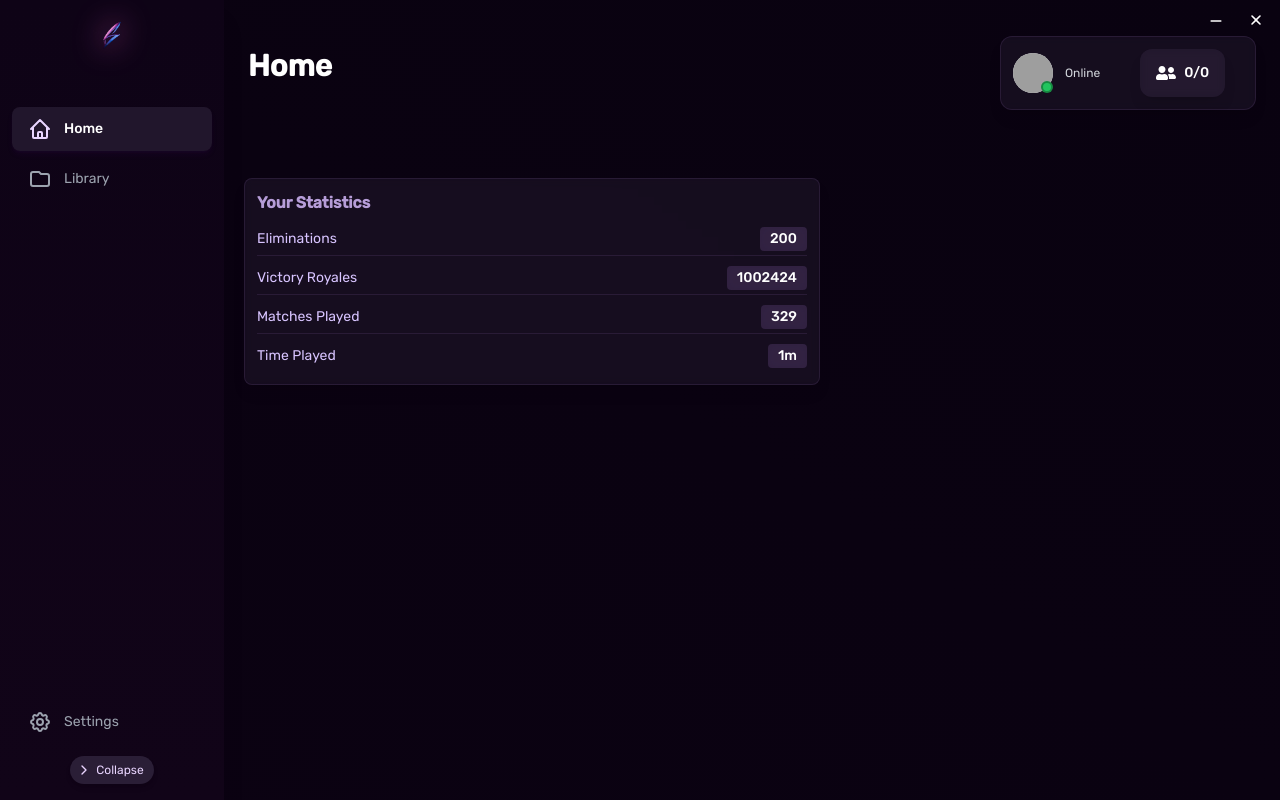
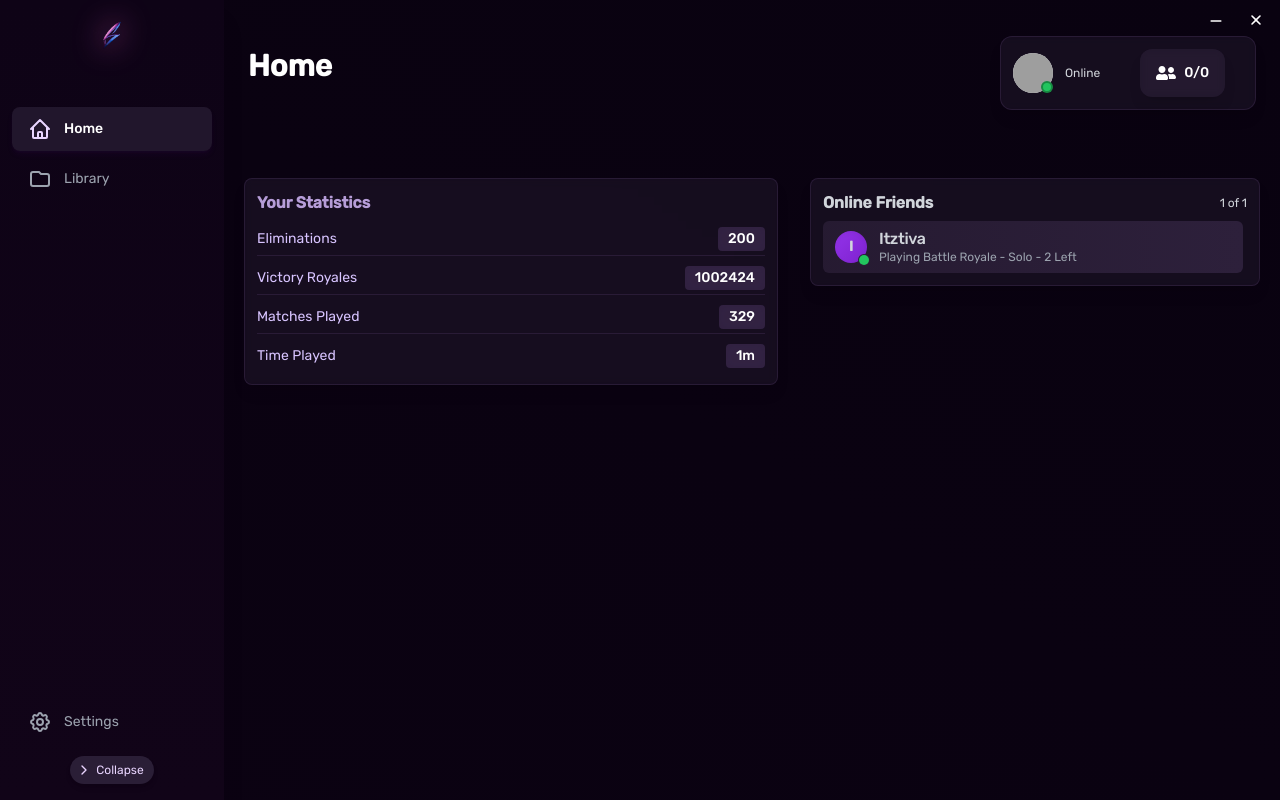
Before and after one commit to Solaris-FN/LauncherV2, a Next.js app: page /home in a window 1280 px wide. Built offline with nearby package versions, Linux system fonts and the light colour scheme; no server answers; grey boxes are pictures that could not be loaded; what tailwindcss-3d would draw is missing.

Commit message:
friends list

```diff
--- a/src/app/home/page.tsx
+++ b/src/app/home/page.tsx
@@ -1,10 +1,12 @@
 "use client"
+
 import useAuth from "@/api/authentication/zustand/state"
 import Sidebar from "@/components/core/SideBar"
 import NewsSection from "@/components/home/NewsSection"
 import StatisticsSection from "@/components/home/StatisticsSection"
 import { FaUserFriends } from "react-icons/fa"
-import { motion, AnimatePresence } from "framer-motion";
+import { motion } from "framer-motion";
+import FriendsSection from "@/components/home/FriendsSection"
 
 export default function Home() {
     const auth = useAuth()
@@ -62,9 +64,12 @@ export default function Home() {
                 <div className="px-5 pb-3 w-full rounded-lg mb-6 mt-2">
                     <NewsSection />
                 </div>
-                <div className="px-5 pb-3 w-full rounded-lg">
+                <div className="px-5 pb-3 w-full rounded-lg flex flex-col md:flex-row space-y-2 md:space-y-0 md:space-x-2">
                     <div className="flex-grow mr-6">
                         <StatisticsSection />
+                    </div>
+                    <div>
+                        <FriendsSection />
                     </div>
                 </div>
             </motion.main>
--- /dev/null
+++ b/src/components/home/FriendsSection.tsx
@@ -0,0 +1,96 @@
+"use client"
+
+import React from "react"
+
+type Friend = {
+    id: string
+    name: string
+    color: string
+    status: string
+    presence: "online" | "away" | "busy" | "offline"
+}
+
+export default function FriendsSection() {
+    const [friends] = React.useState<Friend[]>([
+        {
+            id: "1",
+            name: "Itztiva",
+            color: "from-purple-600 to-purple-700",
+            status: "Playing Battle Royale - Solo - 2 Left",
+            presence: "online",
+        },
+    ])
+
+    const getPresenceColor = (presence: string) => {
+        switch (presence) {
+            case "online":
+                return "bg-green-500"
+            case "away":
+                return "bg-yellow-500"
+            case "busy":
+                return "bg-red-500"
+            case "offline":
+                return "bg-gray-500"
+            default:
+                return "bg-gray-500"
+        }
+    }
+
+    return (
+        <div className="w-[450px] rounded-lg border border-[#3d2a4f]/50 bg-[#2a1e36]/40 p-3 text-white shadow-lg backdrop-blur-sm">
+            <div className="mb-1.5 flex items-center justify-between">
+                <h2 className="text-base font-bold text-gray-300">Online Friends</h2>
+                <span className="text-xs text-gray-300">1 of 1</span>
+            </div>
+
+            <div className="custom-scrollbar max-h-[153px] overflow-y-auto pr-1">
+                <div className="flex flex-col space-y-1.5">
+                    {friends.map((friend) => (
+                        <div
+                            key={friend.id}
+                            className="group flex w-full items-center rounded-md bg-gradient-to-r from-[#2a1e36]/80 to-[#332542]/80 px-3 py-2 transition-all duration-200 hover:from-[#2a1e36]/90 hover:to-[#332542]/90 hover:shadow-md"
+                        >
+                            <div className="flex items-center gap-3">
+                                <div className="relative">
+                                    <div
+                                        className={`flex h-8 w-8 items-center justify-center rounded-full bg-gradient-to-br ${friend.color} shadow-inner`}
+                                    >
+                                        <span className="text-sm font-bold text-gray-300">{friend.name.charAt(0)}</span>
+                                    </div>
+                                    <div
+                                        className={`absolute -bottom-0.5 -right-0.5 h-2.5 w-2.5 rounded-full ${getPresenceColor(friend.presence)} ring-1 ring-[#2a1e36]`}
+                                    ></div>
+                                </div>
+                                <div className="flex flex-col">
+                                    <span className="font-medium leading-tight tracking-tight text-gray-300">{friend.name}</span>
+                                    <span className="text-xs text-gray-400">{friend.status}</span>
+                                </div>
+                            </div>
+                        </div>
+                    ))}
+                </div>
+            </div>
+
+            <style jsx global>{`
+        .custom-scrollbar::-webkit-scrollbar {
+          width: 4px;
+        }
+
+        .custom-scrollbar::-webkit-scrollbar-track {
+          background: rgba(58, 41, 76, 0.2);
+          border-radius: 10px;
+          margin: 2px;
+        }
+
+        .custom-scrollbar::-webkit-scrollbar-thumb {
+          background: rgba(93, 63, 124, 0.5);
+          border-radius: 10px;
+        }
+
+        .custom-scrollbar::-webkit-scrollbar-thumb:hover {
+          background: rgba(111, 76, 147, 0.7);
+        }
+      `}</style>
+        </div>
+    )
+}
```
